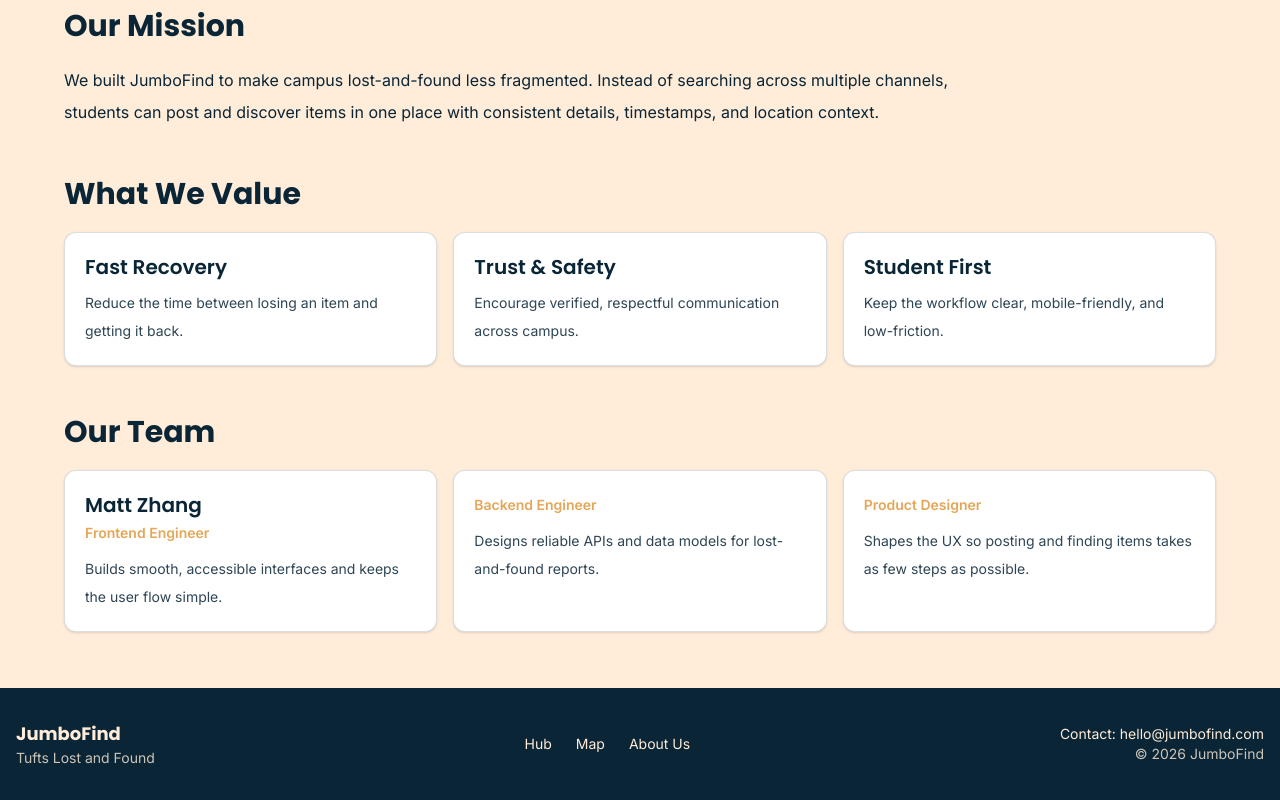
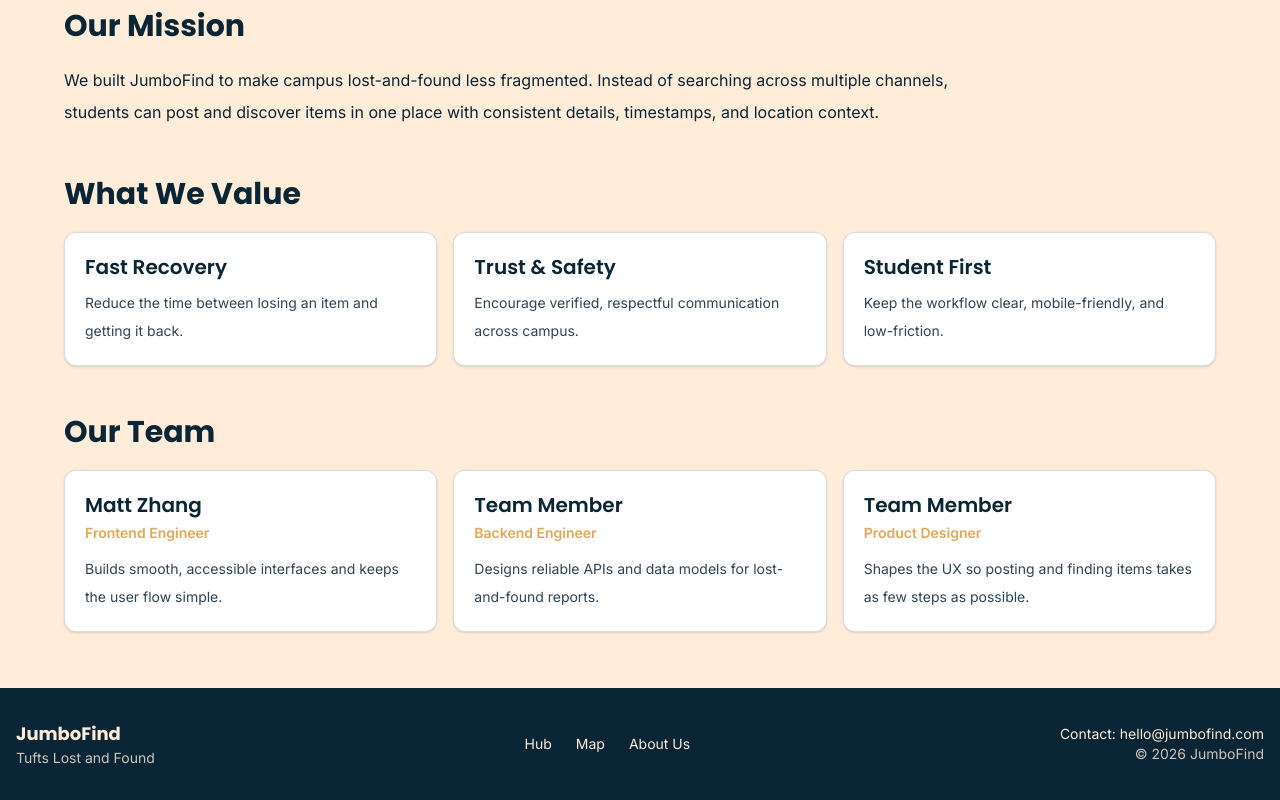
Before and after one commit to agath2/JumboFind, a Next.js app: page /aboutus in a window 1280 px wide. Shown: the part 468-1268 px from the top of the page. Built offline with nearby package versions, Linux system fonts and the light colour scheme.

Commit message:
about us

```diff
--- a/app/aboutus/page.tsx
+++ b/app/aboutus/page.tsx
@@ -78,9 +78,9 @@ export default function AboutUs() {
         <div>
           <h2 className="mb-5 font-heading text-2xl font-bold md:text-3xl">Our Team</h2>
           <div className="grid grid-cols-1 gap-4 md:grid-cols-3">
-            {TEAM_MEMBERS.map((member) => (
-              <article key={member.name} className="rounded-xl border border-dark-navy/15 bg-white p-5 shadow-sm">
-                <h3 className="font-heading text-xl font-semibold">{member.name}</h3>
+            {TEAM_MEMBERS.map((member, index) => (
+              <article key={`${member.name || "member"}-${index}`} className="rounded-xl border border-dark-navy/15 bg-white p-5 shadow-sm">
+                <h3 className="font-heading text-xl font-semibold">{member.name || "Team Member"}</h3>
                 <p className="mt-1 text-sm font-semibold text-dark-yellow">{member.role}</p>
                 <p className="mt-3 text-sm leading-7 text-dark-navy/85">{member.bio}</p>
               </article>
```
